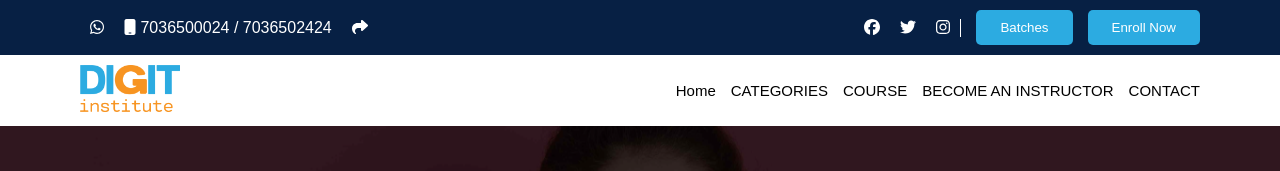
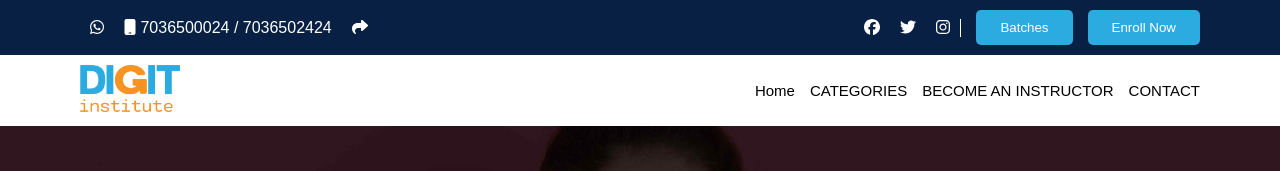
Before and after one commit to Abhi232912/React-Workshop-Project, a React (Create React App) app: page / in a window 1280 px wide. Shown: the top 171 px of the page. Built offline with nearby package versions, Linux system fonts and the light colour scheme.

Commit message:
Updated components and fixed UI issues

```diff
--- a/src/Components/Header.js
+++ b/src/Components/Header.js
@@ -43,8 +43,8 @@ const Header = () => {
             <ul>
                 <li><Link to="/">Home</Link></li>
                 <li><Link to="/Categories">CATEGORIES</Link></li>
-                <li><a href="https://digitinstitute.in/">COURSE</a></li>
-                <li><a href="https://digitinstitute.in/">BECOME AN INSTRUCTOR</a></li>
+                <li><a href=">COURSE</a></li>
+                <li><a href=">BECOME AN INSTRUCTOR</a></li>
                 <li><Link to="/Contact-US">CONTACT</Link></li>
             </ul>
         </div>
```
